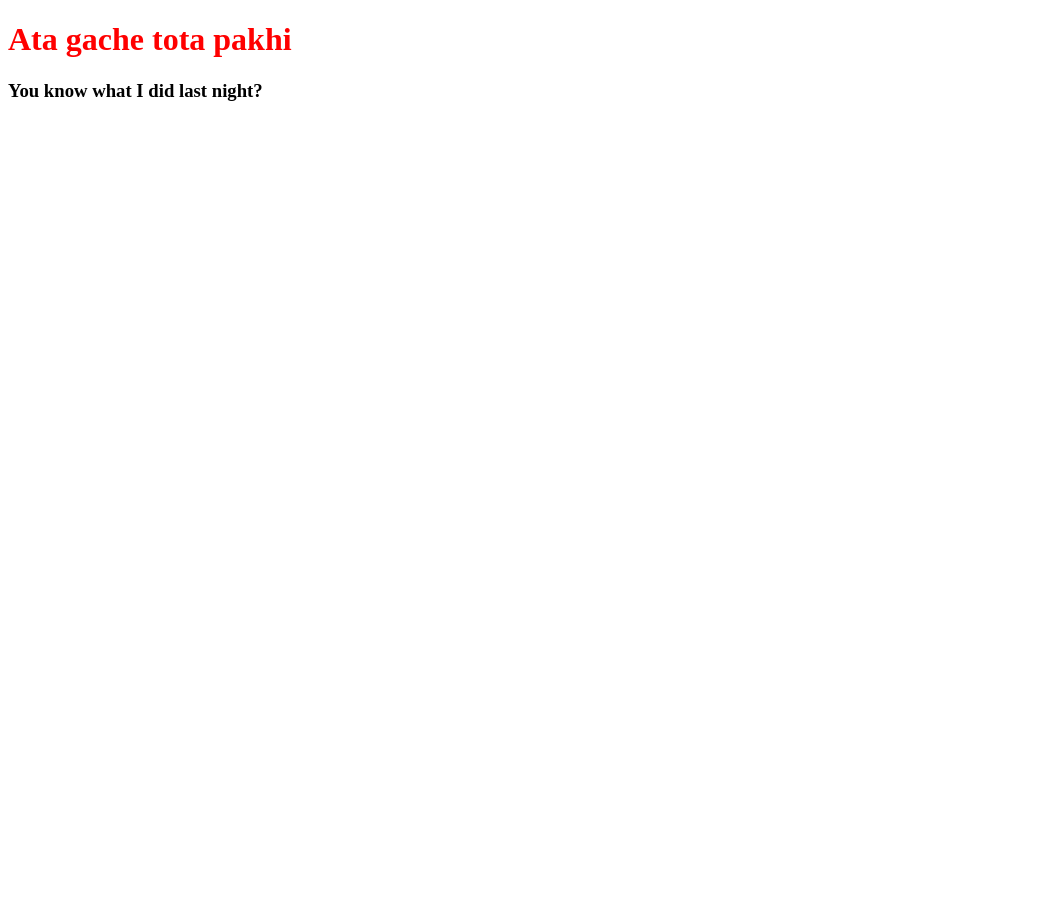
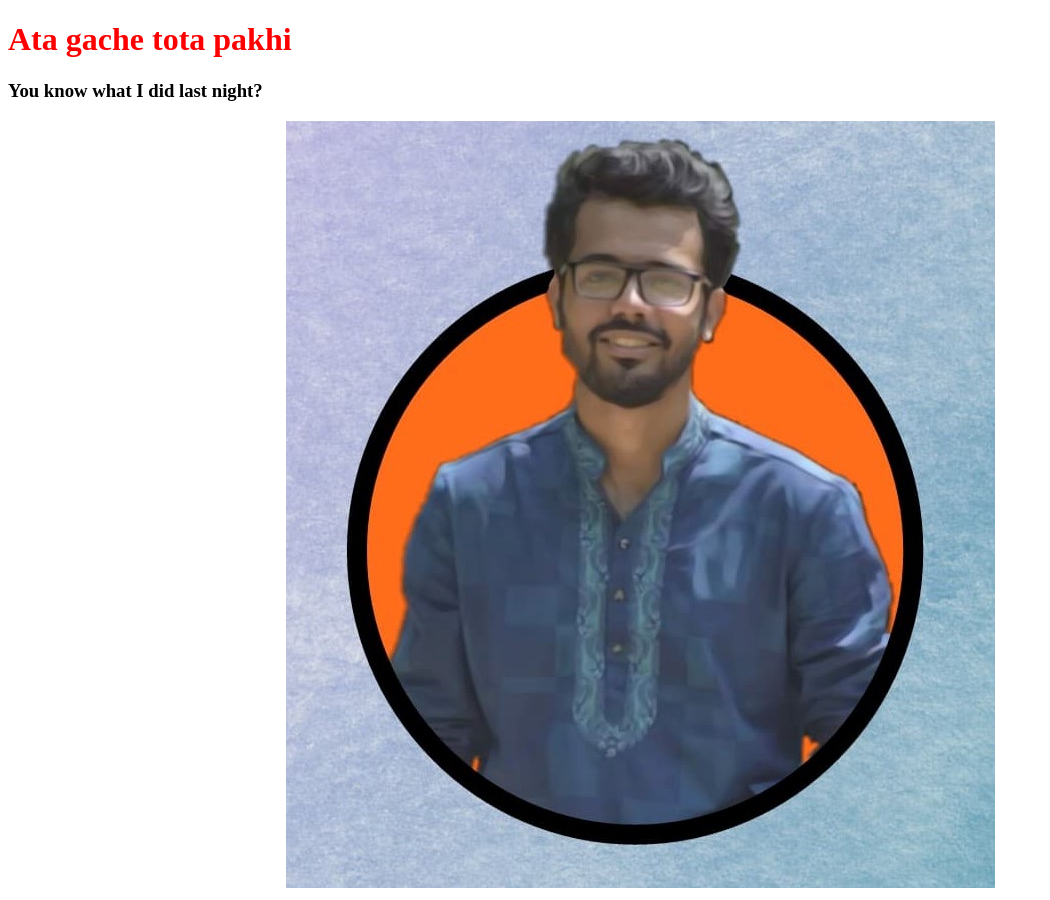
Before and after one commit to NeyamulOmy/ph-first-repo, a plain HTML site: page index.html in a window 1280 px wide. Shown: the whole page, without its empty margins (0-1050 px from the left). Before the commit the page ends 800 px from the top, so only its background shows below. Drawn offline with Linux system fonts and the light colour scheme.

Commit message:
added picture

```diff
--- a/index.html
+++ b/index.html
@@ -10,5 +10,6 @@
 <body>
     <h1>Ata gache tota pakhi</h1>
     <h3>You know what I did last night?</h3>
+    <center><img src="cf.jpg" alt="Omy" ></center>
 </body>
 </html>
```
Also changed, not shown: cf.jpg (added).
